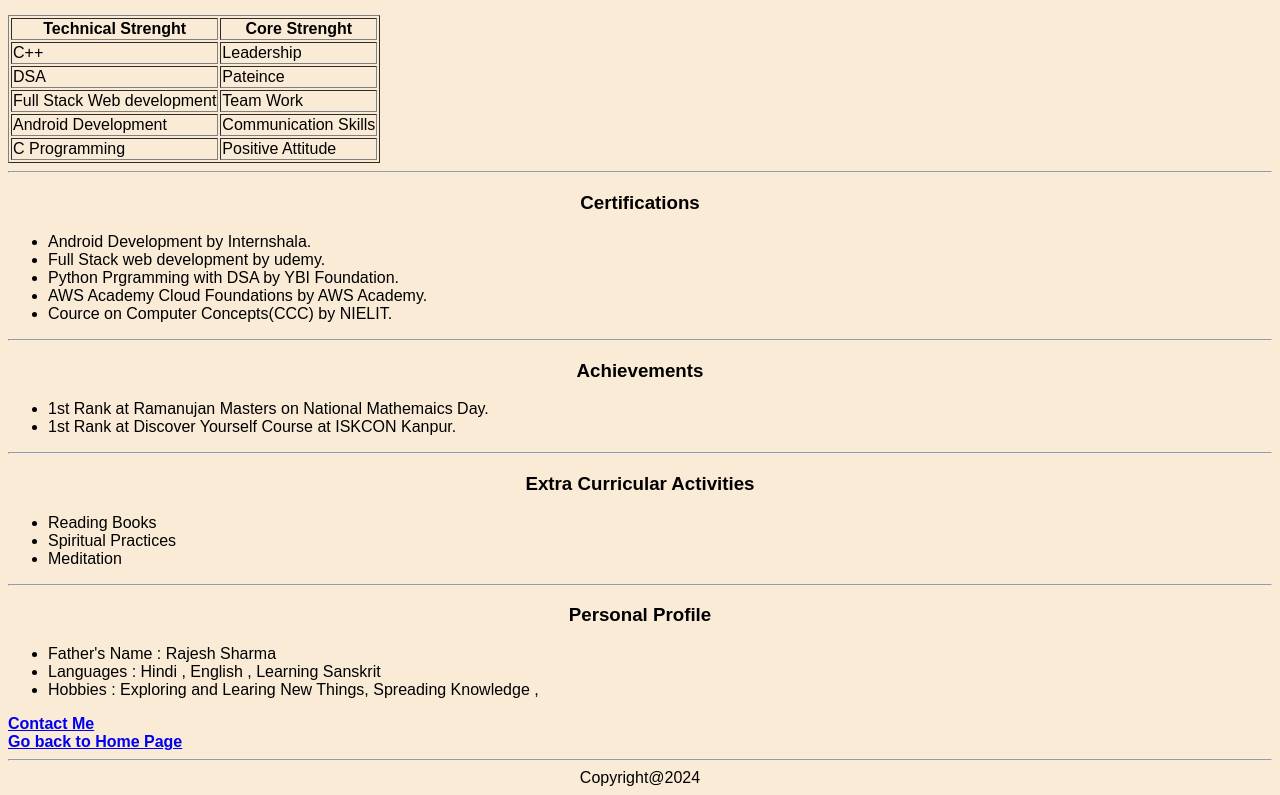
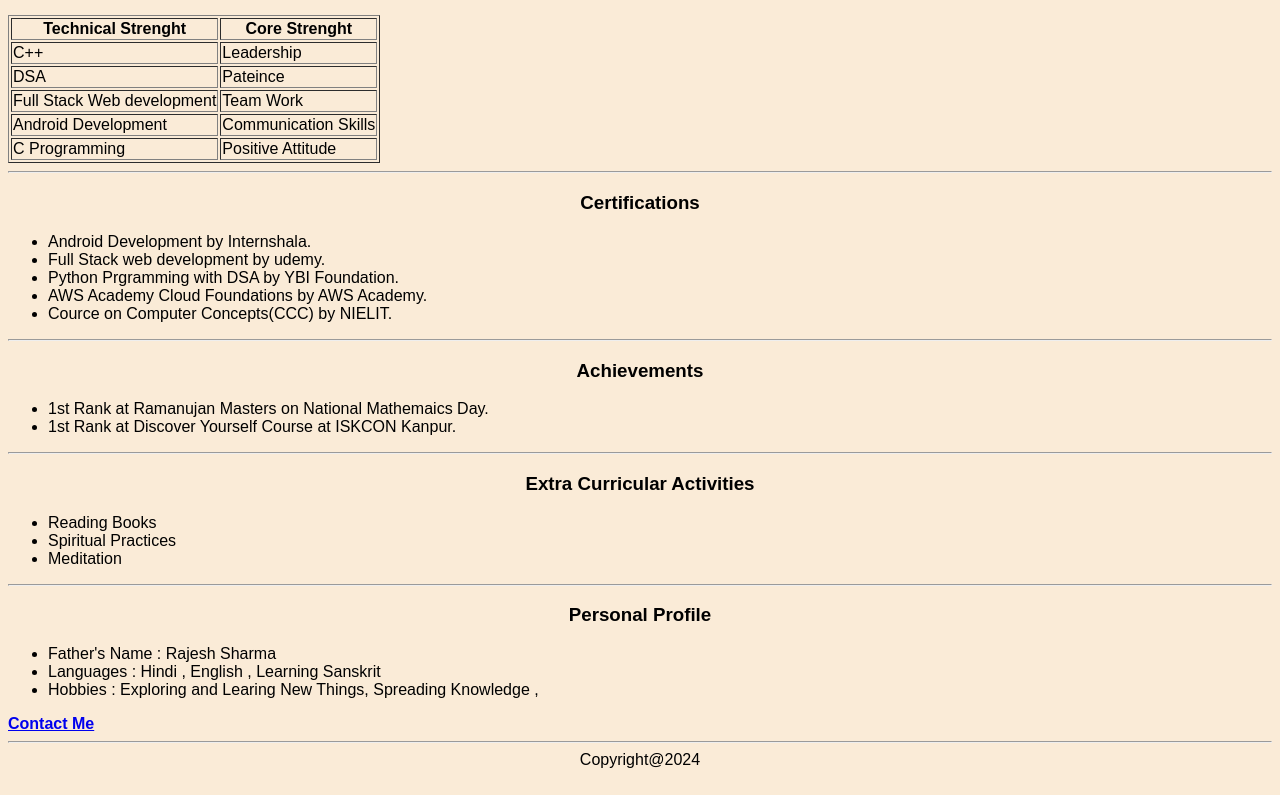
Before and after one commit to Im-Pranshu/Dummy_Portfolio, a plain HTML site: page public/resume.html in a window 1280 px wide. Shown: the part 573-1368 px from the top of the page. Drawn offline with Linux system fonts and the light colour scheme.

Commit message:
Update resume.html

```diff
--- a/public/resume.html
+++ b/public/resume.html
@@ -135,7 +135,7 @@
                 </ul>
                 <a href="../public/contact.html"><b>Contact Me</b></a>
                 <br>
-                <a href="../index.html"><b>Go back to Home Page</b></a>
+<!--                 <a href="../index.html"><b>Go back to Home Page</b></a> -->
             </div>
             <hr>
         </div>
```
